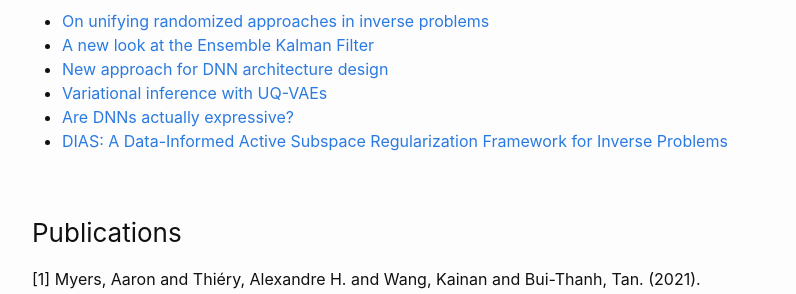
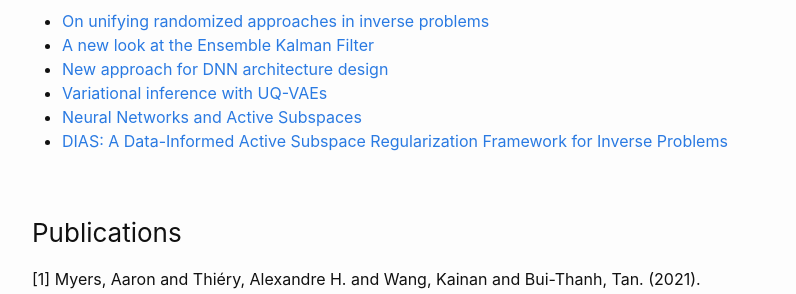
Before and after one commit to tscott-00/phogroup.github.io, a Jekyll site: the page built from cdse.md, in a window 1280 px wide and 900 px high, scrolled down 1050 px. Shown: the part 153-447 px from the top of the window, without its empty margins (238-1034 px from the left). Built offline with Jekyll 4.4.1, drawn with Linux system fonts in a browser that asks for light colours.

Commit message:
Modified section name

```diff
--- a/cdse.md
+++ b/cdse.md
@@ -27,7 +27,7 @@ makes the task of inversion and UQ more expensive. We shall develop iterative in
 * [A new look at the Ensemble Kalman Filter](/cdse/kalman)
 * [New approach for DNN architecture design](/cdse/layerwise_training)
 * [Variational inference with UQ-VAEs](/nsfcareer/year2/uqvae/)
-* [Are DNNs actually expressive?](/cdse/active_subspaces_nn_analysis)
+* [Neural Networks and Active Subspaces](/cdse/active_subspaces_nn_analysis)
 * [DIAS: A Data-Informed Active Subspace Regularization Framework for Inverse Problems](/cdse/active_subspaces_inverse_problems)
 
 ### Publications<a name="publications"></a>
```
